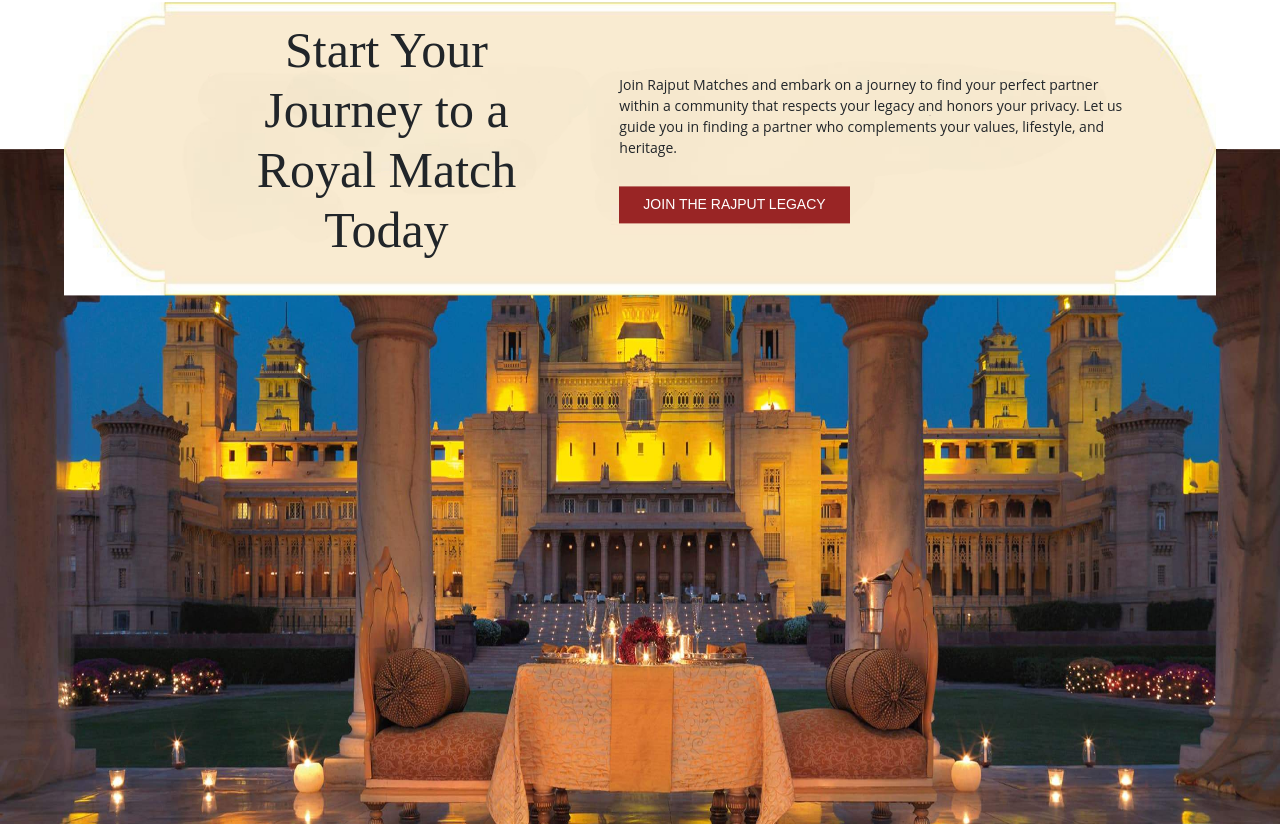
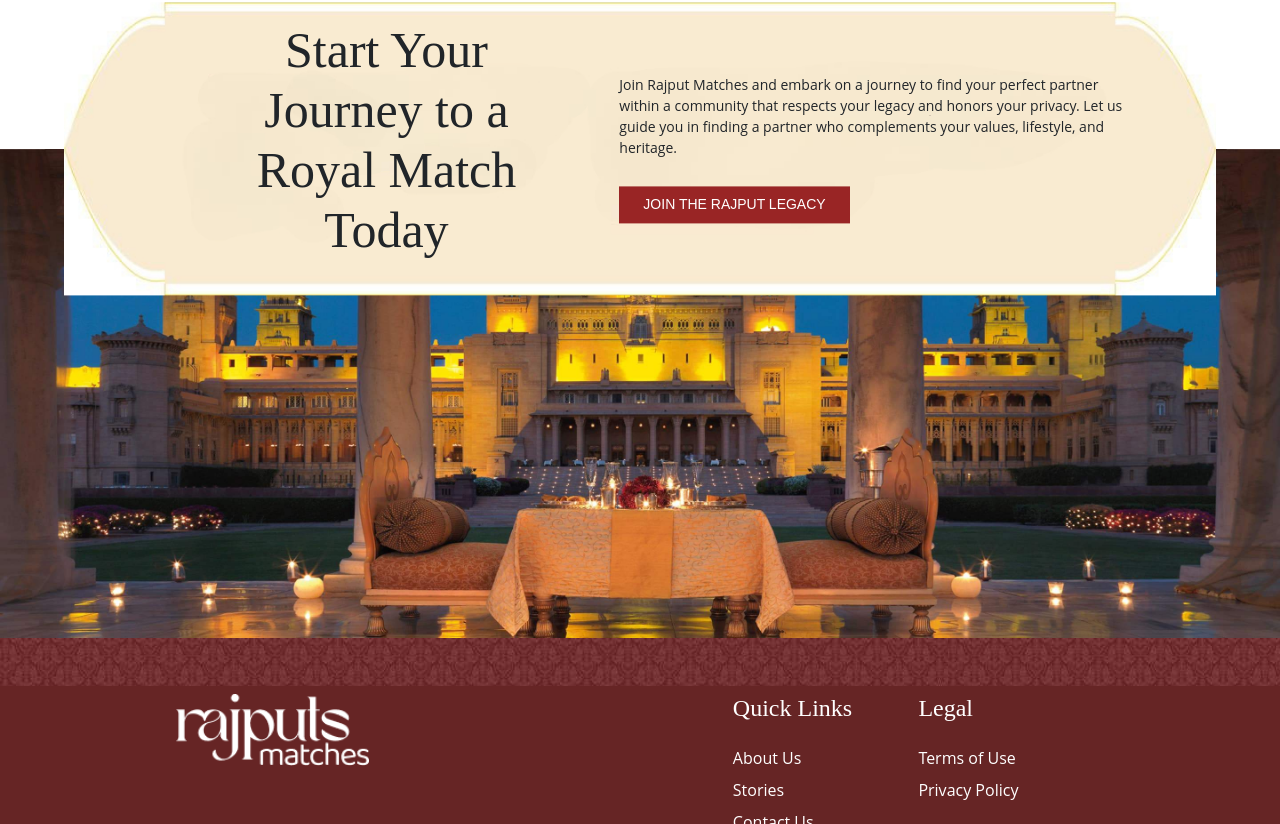
Before and after one commit to GrootSoftware/rajputana-frontend-matrimonial, a React (Create React App) app: page / in a window 1280 px wide. Shown: the part 4996-5820 px from the top of the page. Built offline with nearby package versions, Linux system fonts and the light colour scheme.

Commit message:
Update JourneyPage.jsx

```diff
--- a/src/component/Layout/JourneyPage.jsx
+++ b/src/component/Layout/JourneyPage.jsx
@@ -100,9 +100,9 @@
         className="text-center"
         style={{ marginTop: "1rem", position: "relative" }}
       >
-        <img
+      <img
           className=""
-          style={{ height: "700px", width: "100%" }}
+          style={{ maxHeight: "700px", width: "100%" }}
           src={royalbg}
           alt="img"
         />
```
